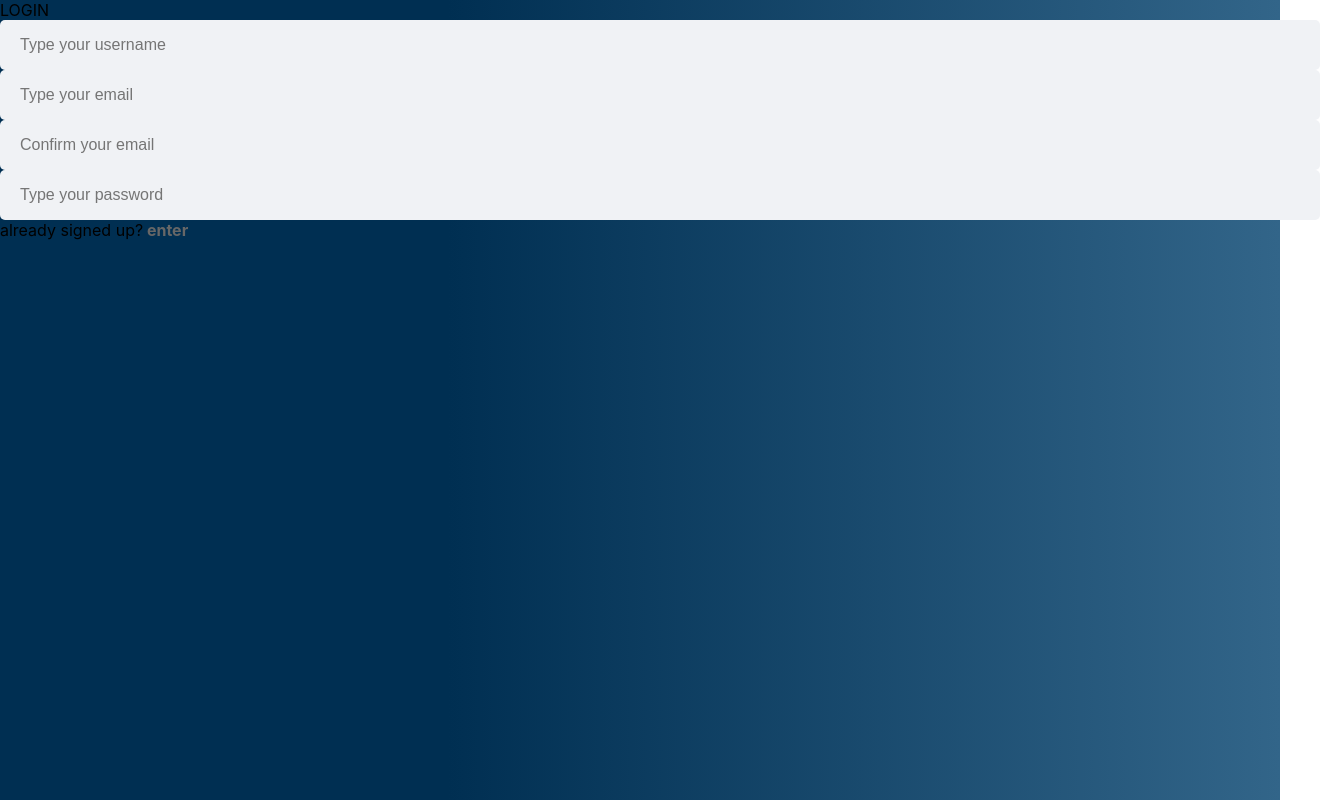
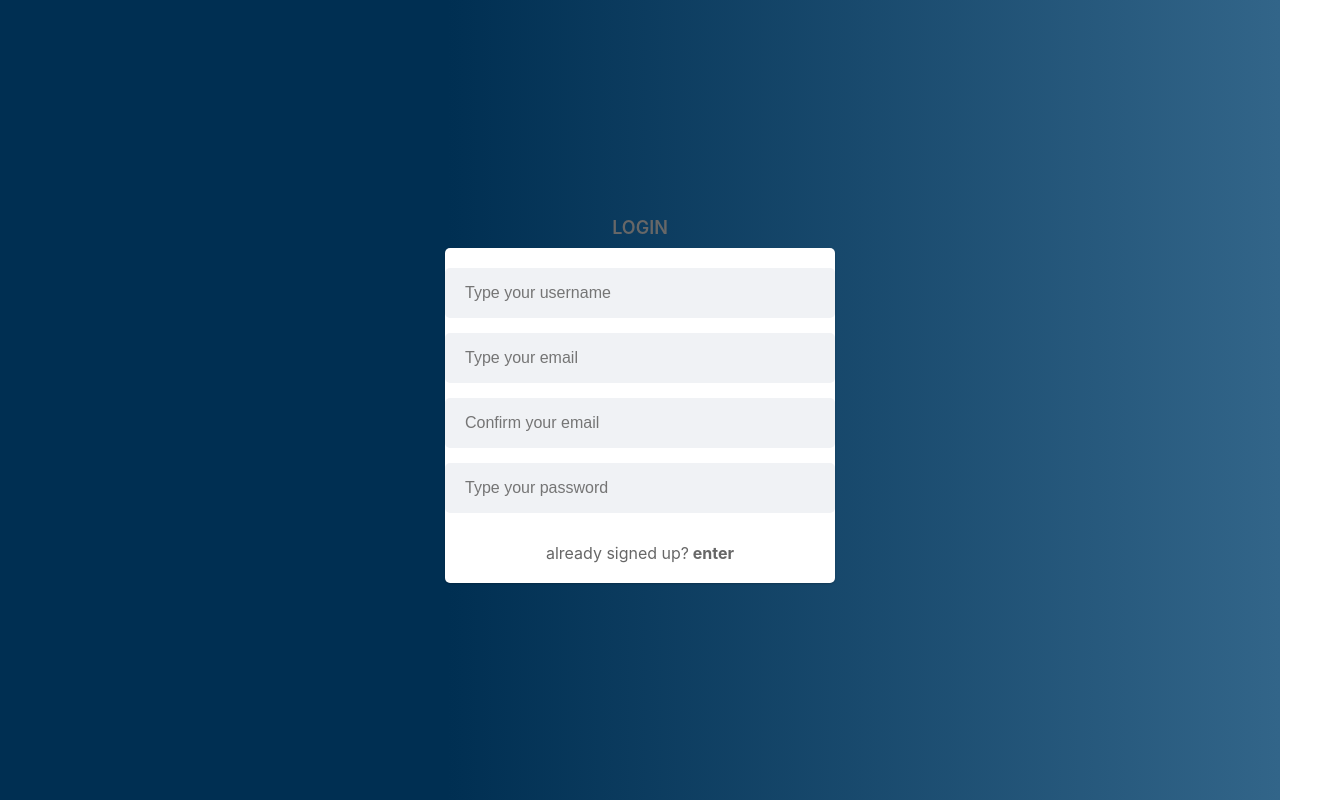
Before and after one commit to GiuliaCasteluci/pawsitivity, a React (Create React App) app in the folder packages/client/: page /register in a window 1280 px wide. Shown: the whole page, 1320 px wide, since content can reach past the window. Built offline with nearby package versions, Linux system fonts and the light colour scheme.

Commit message:
added some features

```diff
--- a/packages/client/src/components/pages/HeaderOptions/style.css
+++ b/packages/client/src/components/pages/HeaderOptions/style.css
@@ -5,5 +5,7 @@
 
   /* li: each category name inside the nav bar  */
   .option {
-
+    list-style-type: none;
+    margin: 0;
+    padding: 0;
   }
--- a/packages/client/src/components/pages/Home/index.js
+++ b/packages/client/src/components/pages/Home/index.js
@@ -6,8 +6,14 @@ import styled from "styled-components";
 import Header from '../Header'
 import { Link } from "react-router-dom";
 
+
 const Container = styled.div`
-
+  display: flex;
+  align-items: center;
+  justify-content: center;
+  flex-direction: column;
+  gap: 20px;
+  background-color: white;
 `;
 
 const Title = styled.h2`
--- a/packages/client/src/components/pages/Login/index.js
+++ b/packages/client/src/components/pages/Login/index.js
@@ -4,25 +4,42 @@ import { Link, useNavigate } from "react-router-dom";
 import Input from '../../Input'
 import useAuth from '../../../hooks/useAuth'
 
-
 const Container = styled.div`
-
+  display: flex;
+  align-items: center;
+  justify-content: center;
+  flex-direction: column;
+  gap: 10px;
 `;
 
 const Content = styled.div`
-
+  gap: 15px;
+  display: flex;
+  align-items: center;
+  justify-content: center;
+  flex-direction: column;
+  width: 100%;
+  box-shadow: 0 1px 2px #0003;
+  background-color: white;
+  max-width: 350px;
+  padding: 20px;
+  border-radius: 5px;
 `;
 
 const Label = styled.label`
-
+  font-size: 18px;
+  font-weight: 600;
+  color: #676767;
 `;
 
 const LabelSignup = styled.label`
-
+  font-size: 16px;
+  color: #676767;
 `;
 
 const LabelError = styled.label`
-
+  font-size: 14px;
+  color: red;
 `;
 
 const Strong = styled.strong`
@@ -31,7 +48,6 @@ const Strong = styled.strong`
     text-decoration: none;
     color: #676767;
   }
-
 `;
 
 
@@ -43,6 +59,8 @@ const Login = () => {
   const [email, setEmail] = useState("");
   const [password, setPassword] = useState("");
   const [error, setError] = useState("");
+  const [success, setSuccess] = useState("");
+
 
   const handleLogin = () => {
     if (!email | !password) {
--- a/packages/client/src/components/pages/Register/index.js
+++ b/packages/client/src/components/pages/Register/index.js
@@ -5,24 +5,44 @@ import useAuth from "../../../hooks/useAuth";
 import styled from "styled-components";
 // import Button from "../../../components/Button";
 
+
 const Container = styled.div`
-
+  display: flex;
+  align-items: center;
+  justify-content: center;
+  flex-direction: column;
+  gap: 10px;
+  height: 100vh;
 `;
 
 const Content = styled.div`
-
+  gap: 15px;
+  display: flex;
+  align-items: center;
+  justify-content: center;
+  flex-direction: column;
+  width: 100%;
+  box-shadow: 0 1px 2px #0003;
+  background-color: white;
+  max-width: 350px;
+  padding: 20px;
+  border-radius: 5px;
 `;
 
 const Label = styled.label`
-
+  font-size: 18px;
+  font-weight: 600;
+  color: #676767;
 `;
 
 const LabelSignin = styled.label`
-
+  font-size: 16px;
+  color: #676767;
 `;
 
 const labelError = styled.label`
-
+  font-size: 14px;
+  color: red;
 `;
 
 const Strong = styled.strong`
```
